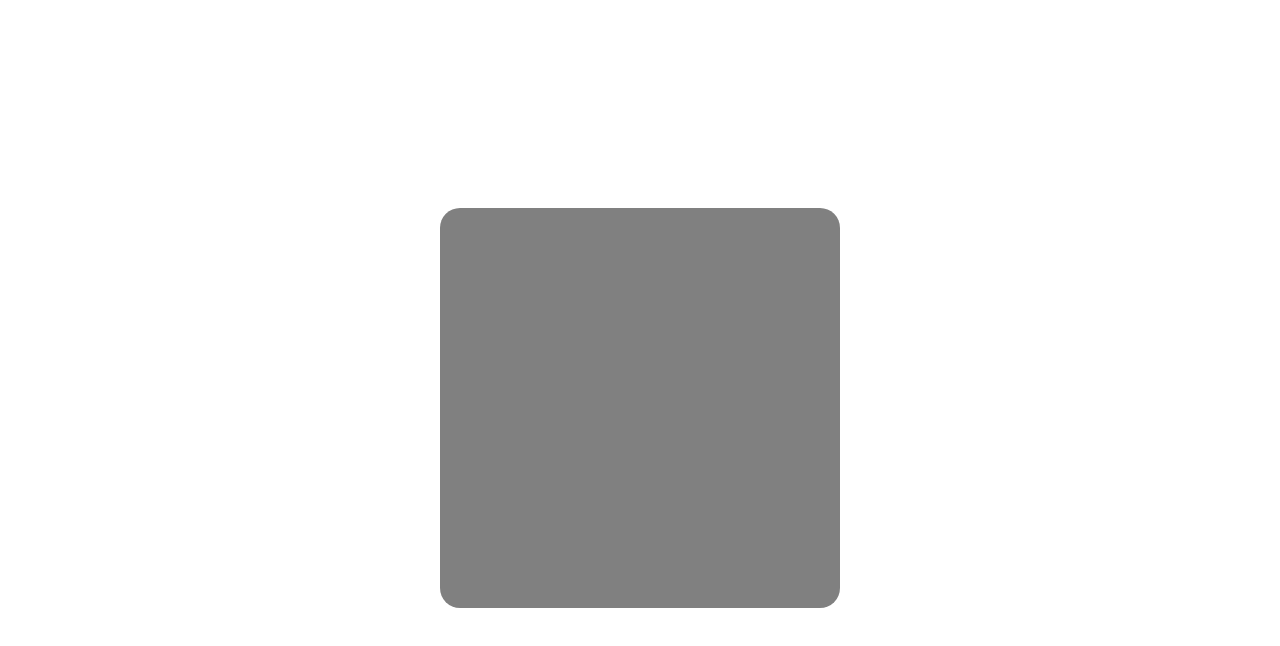
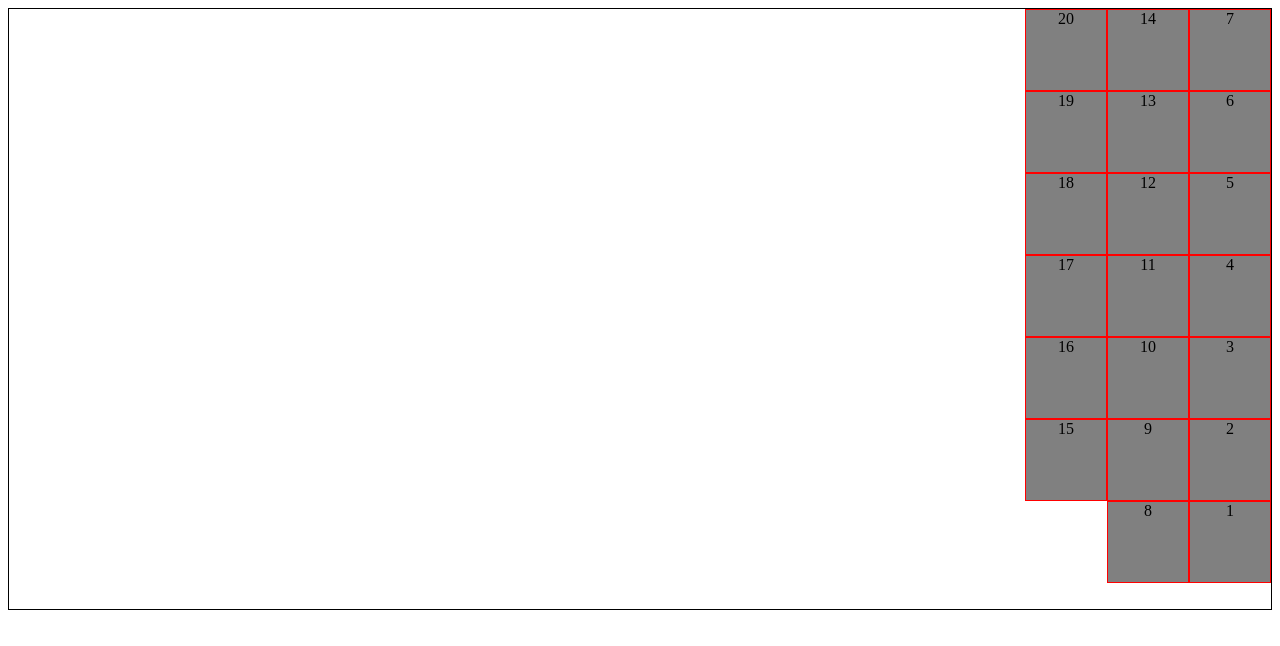
Before and after one commit to 2late4love/project-html-css-js, a plain HTML site: page index.html in a window 1280 px wide. Drawn offline with Linux system fonts and the light colour scheme.

Commit message:
Flexbox parents - CHEETSHEET

```diff
--- a/index.html
+++ b/index.html
@@ -9,9 +9,28 @@
 </head>
 <body>
 
-    <div class="container">
-        <div class="box"></div>
-    </div>
+   <div class="container">
+    <div class="box">1</div>
+    <div class="box">2</div>
+    <div class="box">3</div>
+    <div class="box">4</div>
+    <div class="box">5</div>
+    <div class="box">6</div>
+    <div class="box">7</div>
+    <div class="box">8</div>
+    <div class="box">9</div>
+    <div class="box">10</div>
+    <div class="box">11</div>
+    <div class="box">12</div>
+    <div class="box">13</div>
+    <div class="box">14</div>
+    <div class="box">15</div>
+    <div class="box">16</div>
+    <div class="box">17</div>
+    <div class="box">18</div>
+    <div class="box">19</div>
+    <div class="box">20</div>
+   </div>
 
 </body>
 </html>
--- a/style.css
+++ b/style.css
@@ -1,23 +1,67 @@
 .container {
     display: flex;
-    height: 100vh;
-    justify-content: center;
-    /* justify-content: flex-start;
+    border: 1px solid black;
+    height: 600px;
+    flex-direction: column-reverse;
+    flex-wrap: wrap-reverse;
     justify-content: flex-end;
-    justify-content: stretch; */
-    align-items: center;
-    /* align-items: flex-start;
-    align-items: flex-end;
-    align-items: stretch; */
-    flex-direction: row;
-    /* flex-direction: row-reverse;
-    flex-direction: column;
-    flex-direction: column-reverse; */
+    align-content: flex-start;
 }
 
 .box {
-    width: 400px;
-    height: 400px;
-    border-radius: 20px;
+    width: 80px;
+    height: 80px;
+    border: 1px solid red;
     background-color: grey;
+    text-align: center;
 }
+
+
+        /* AXIS POSITION */
+    /* flex-direction: row; - STANDART */
+    /* flex-direction: row-reverse; */
+    /* flex-direction: column; */
+    /* flex-direction: column-reverse; */
+
+
+        /* ELEMENTS POSITION ON THE MAIN AXIS*/
+    /* justify-content: flex-start; - STANDART */
+    /* justify-content: center; */
+    /* justify-content: flex-end; */
+    /* justify-content: stretch; */
+        /* Растягивание элемента */
+
+    /* justify-content: space-around; */
+        /* Равномерные отступы вокруг каждого элемента */
+    /* justify-content: space-between; */
+        /* Равномерные отступы между элементами, первый всегда вначале с краю, последний вконце с краю */
+    /* justify-content: space-evenly; */
+        /* Равномерные отступы между элементами, и от краев родительского элемента */
+
+
+        /* ELEMENTS POSITION ON THE SECONDARY AXIS */
+    /* align-items: flex-start; - STANDART */
+    /* align-items: center; */
+    /* align-items: flex-end; */
+    /* align-items: stretch; */
+        /* Растягивание элемента */
+
+
+
+        /* ELEMENTS OVER ROW */
+    /* flex-wrap: nowrap; - STANDART */
+    /* flex-wrap: wrap; - если контент не влезает, он переносится на следующую строку (деля контейнер на равные части!!!) */
+    /* flex-wrap: wrap-reverse; */
+
+
+        /* ELEMENTS POSITION WHEN OVER ROW */
+    /* align-content: stretch; - STANDART */
+    /* align-content: flex-start; */
+    /* align-content: center; */
+    /* align-content: flex-end; */
+
+
+        /* ABBREVIETION */
+    /* flex-flow: row wrap;
+            flex-direction: row;
+            flex-wrap: wrap; */
```
